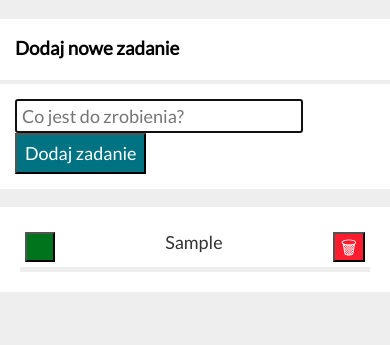
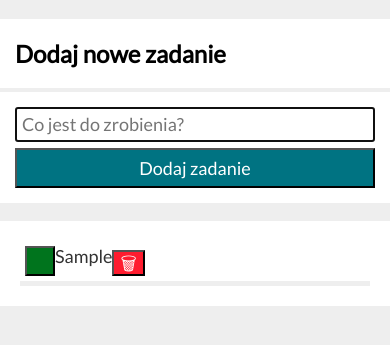
Before and after one commit to Lukas-piano/to-do-list, a plain HTML site: page index.html in a window 390 px wide. Both pictures are taken after typing "Sample" into the empty fields and a click on the button "Dodaj zadanie". Shown: the part 61-406 px from the top of the page. Drawn offline with nearby package versions, Linux system fonts and the light colour scheme; a web font is replaced by a local one.

Commit message:
media queries added and margin below task

```diff
--- a/css/style.css
+++ b/css/style.css
@@ -34,13 +34,14 @@ html {
     padding: 5px;
     font-size: 18px;
     width: 80%;
+    margin-bottom: 6px;
 }
 
 .task {
-    color: #333;
     display: flex;
     flex-direction: row;
-    justify-content: space-between;
+    justify-content: start;
+    color: #333;
     padding: 5px;
     font-size: 18px;
     border-bottom: 5px solid #eee;
@@ -58,6 +59,15 @@ html {
     font-size: 18px;
 }
 
+@media (max-width: 767px) {
+    .buttonAddTask {
+        flex-basis: 100%;
+    }
+    .newTask {
+        flex-basis: 100%;
+    }
+}
+
 .buttonDone {
     font-size: 18px;
     background-color: #00741d;
@@ -70,7 +80,8 @@ html {
 .buttonRemove {
     font-size: 18px;
     color: white;
-    background-color: rgb(255, 28, 47)
+    background-color: rgb(255, 28, 47);
+    align-self: flex-end;
 }
 
 .taskPlace__list {
--- a/index.html
+++ b/index.html
@@ -6,20 +6,22 @@
     <meta http-equiv="X-UA-Compatible" content="IE=edge">
     <meta name="viewport" content="width=device-width, initial-scale=1.0">
     <title>To do list</title>
-    <link rel="icon" href="images/icon.png"/>
+    <link rel="icon" href="images/icon.png" />
     <meta property="og:image" content="images/share.PNG">
     <link href="css/style.css" rel="stylesheet">
     <script defer src="js/script.js"></script>
     <link rel="preconnect" href="https://fonts.googleapis.com">
     <link rel="preconnect" href="https://fonts.gstatic.com" crossorigin>
     <link href="https://fonts.googleapis.com/css2?family=Italianno&family=Lato&display=swap" rel="stylesheet">
-    <link rel="stylesheet" href="https://cdnjs.cloudflare.com/ajax/libs/normalize/8.0.1/normalize.min.css" integrity="sha512-NhSC1YmyruXifcj/KFRWoC561YpHpc5Jtzgvbuzx5VozKpWvQ+4nXhPdFgmx8xqexRcpAglTj9sIBWINXa8x5w==" crossorigin="anonymous" referrerpolicy="no-referrer" />
+    <link rel="stylesheet" href="https://cdnjs.cloudflare.com/ajax/libs/normalize/8.0.1/normalize.min.css"
+        integrity="sha512-NhSC1YmyruXifcj/KFRWoC561YpHpc5Jtzgvbuzx5VozKpWvQ+4nXhPdFgmx8xqexRcpAglTj9sIBWINXa8x5w=="
+        crossorigin="anonymous" referrerpolicy="no-referrer" />
 </head>
 
 <body class="body">
     <h1>Lista zadań</h1>
     <div class="addNewTaskText">
-        <h3>Dodaj nowe zadanie</h3>
+        <h2>Dodaj nowe zadanie</h2>
     </div>
     <div class="container">
         <form class="container__form js-form">
```
